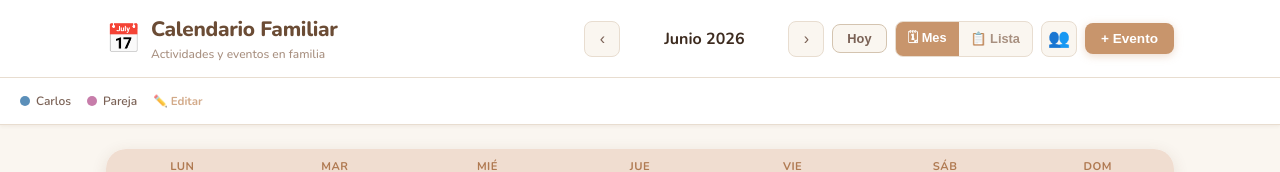
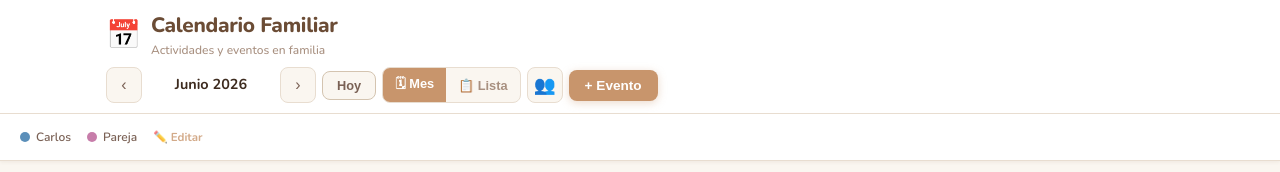
Before and after one commit to Carlos-Jodre/Calendario, a React (Vite) app: page / in a window 1280 px wide. Shown: the top 172 px of the page. Built offline with nearby package versions, Linux system fonts and the light colour scheme; no server answers; the database is empty.

Commit message:
Refactor header and calendar styles for better layout

```diff
--- a/src/App.css
+++ b/src/App.css
@@ -82,11 +82,12 @@ body {
 .header-inner {
   max-width: 1100px;
   margin: 0 auto;
-  padding: 14px 16px;
+  padding: 10px 16px;
   display: flex;
   align-items: center;
-  gap: 12px;
+  gap: 8px;
   flex-wrap: wrap;
+  overflow: hidden;
 }
 
 .header-title {
@@ -94,6 +95,7 @@ body {
   align-items: center;
   gap: 10px;
   flex: 1;
+  min-width: 0;
 }
 
 .header-icon {
@@ -117,7 +119,9 @@ body {
 .header-nav {
   display: flex;
   align-items: center;
-  gap: 8px;
+  gap: 6px;
+  flex-wrap: wrap;
+  width: 100%;
 }
 
 .nav-arrows {
@@ -147,12 +151,13 @@ body {
 }
 
 .nav-month {
-  font-size: 1rem;
+  font-size: 0.9rem;
   font-weight: 700;
   color: var(--text-main);
-  min-width: 160px;
+  min-width: 130px;
   text-align: center;
   text-transform: capitalize;
+  white-space: nowrap;
 }
 
 .btn-today {
@@ -228,7 +233,7 @@ body {
 
 .calendar-weekdays {
   display: grid;
-  grid-template-columns: repeat(7, 1fr);
+  grid-template-columns: repeat(7, minmax(0, 1fr));
   background: var(--terracotta-light);
 }
 
@@ -244,7 +249,7 @@ body {
 
 .calendar-grid {
   display: grid;
-  grid-template-columns: repeat(7, 1fr);
+  grid-template-columns: repeat(7, minmax(0, 1fr));
   gap: 1px;
   background: var(--sand);
 }
@@ -258,6 +263,8 @@ body {
   display: flex;
   flex-direction: column;
   gap: 3px;
+  overflow: hidden;
+  min-width: 0;
 }
 
 .calendar-day:hover { background: var(--warm-white); }
```
